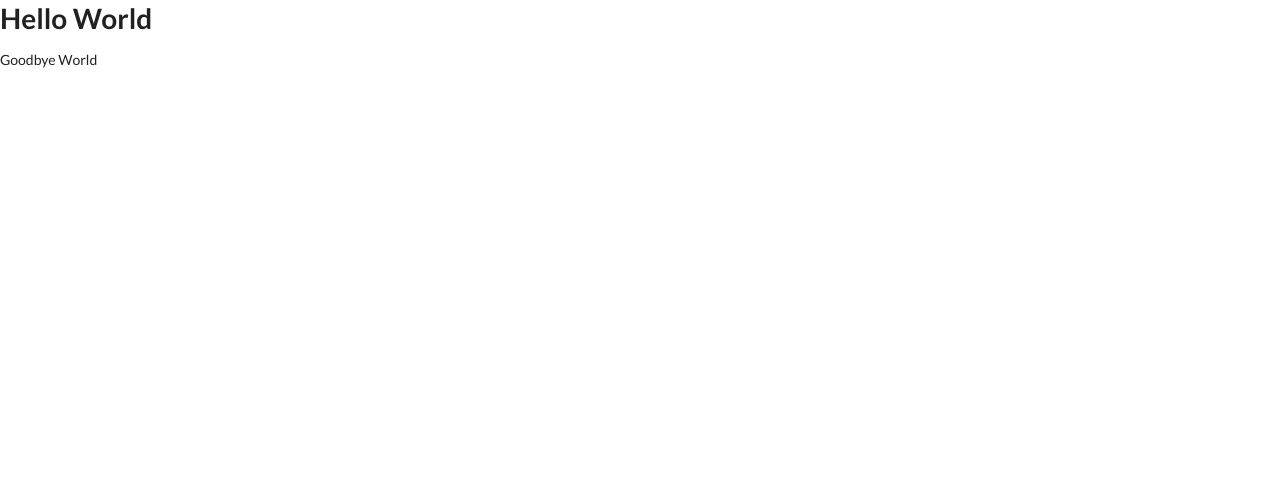
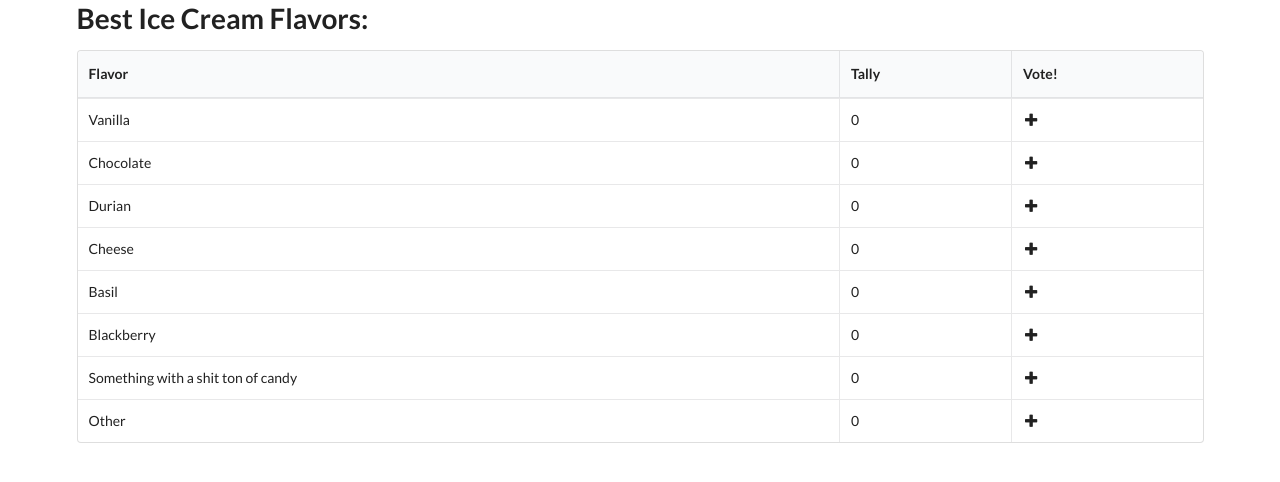
Before and after one commit to JacobPRC/voting-app, a React (Create React App) app: page / in a window 1280 px wide. Shown: the top 482 px of the page. Built offline with nearby package versions, Linux system fonts and the light colour scheme.

Commit message:
finished app

```diff
--- a/src/App.js
+++ b/src/App.js
@@ -2,11 +2,22 @@ import React from "react";
 
 import VotingTable from "./components/VotingTable";
 
+const flavors = [
+  "Vanilla",
+  "Chocolate",
+  "Durian",
+  "Cheese",
+  "Basil",
+  "Blackberry",
+  "Something with a shit ton of candy",
+  "Other",
+];
+
 export default () => {
   return (
-    <div>
-      <h1>Hello World</h1>
-      <VotingTable />
+    <div className="ui container">
+      <h1>Best Ice Cream Flavors:</h1>
+      <VotingTable flavors={flavors} />
     </div>
   );
 };
--- /dev/null
+++ b/src/components/Flavor.js
@@ -0,0 +1,19 @@
+import React, { useState } from "react";
+
+const Flavor = (props) => {
+  const [tally, setTally] = useState(0);
+
+  const onVote = () => setTally(tally + 1);
+  return (
+    <>
+      <tr>
+        <td data-label="flavor">{props.flavor}</td>
+        <td data-label="tally">{tally}</td>
+        <td onClick={() => onVote()} data-label="plus">
+          <i className="plus icon"></i>
+        </td>
+      </tr>
+    </>
+  );
+};
+export default Flavor;
--- a/src/components/VotingTable.js
+++ b/src/components/VotingTable.js
@@ -1,10 +1,24 @@
-import React from "react";
+import React, { useState } from "react";
 
-const VotingTable = () => {
+import Flavor from "./Flavor";
+
+const VotingTable = ({ flavors }) => {
+  const flavorsRender = (arr) => arr.map((item) => <Flavor flavor={item} />);
+
   return (
-    <div>
-      <p>Goodbye World</p>
-    </div>
+    <>
+      <table className="ui celled table">
+        <thead>
+          <tr>
+            <th>Flavor</th>
+            <th>Tally</th>
+            <th>Vote!</th>
+          </tr>
+          {flavorsRender(flavors)}
+        </thead>
+        <tbody></tbody>
+      </table>
+    </>
   );
 };
 
```
